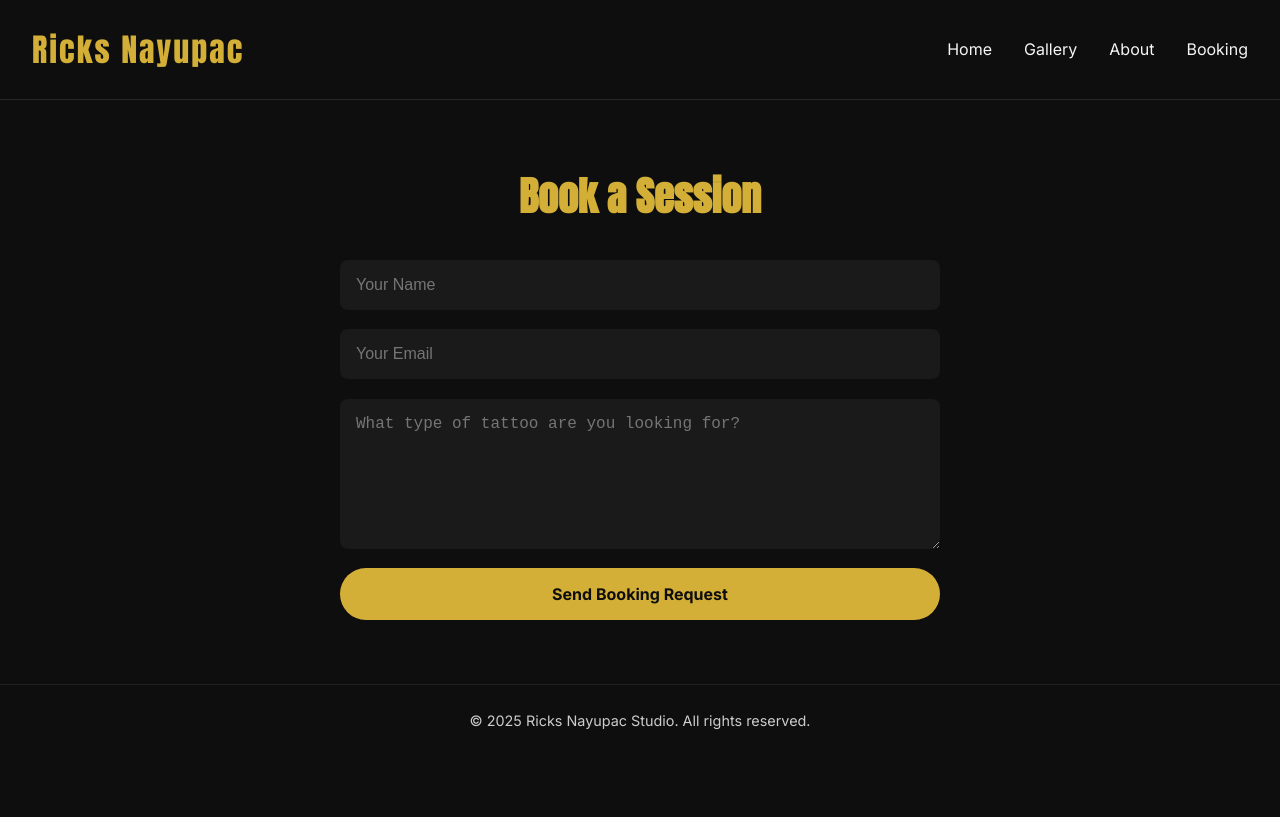
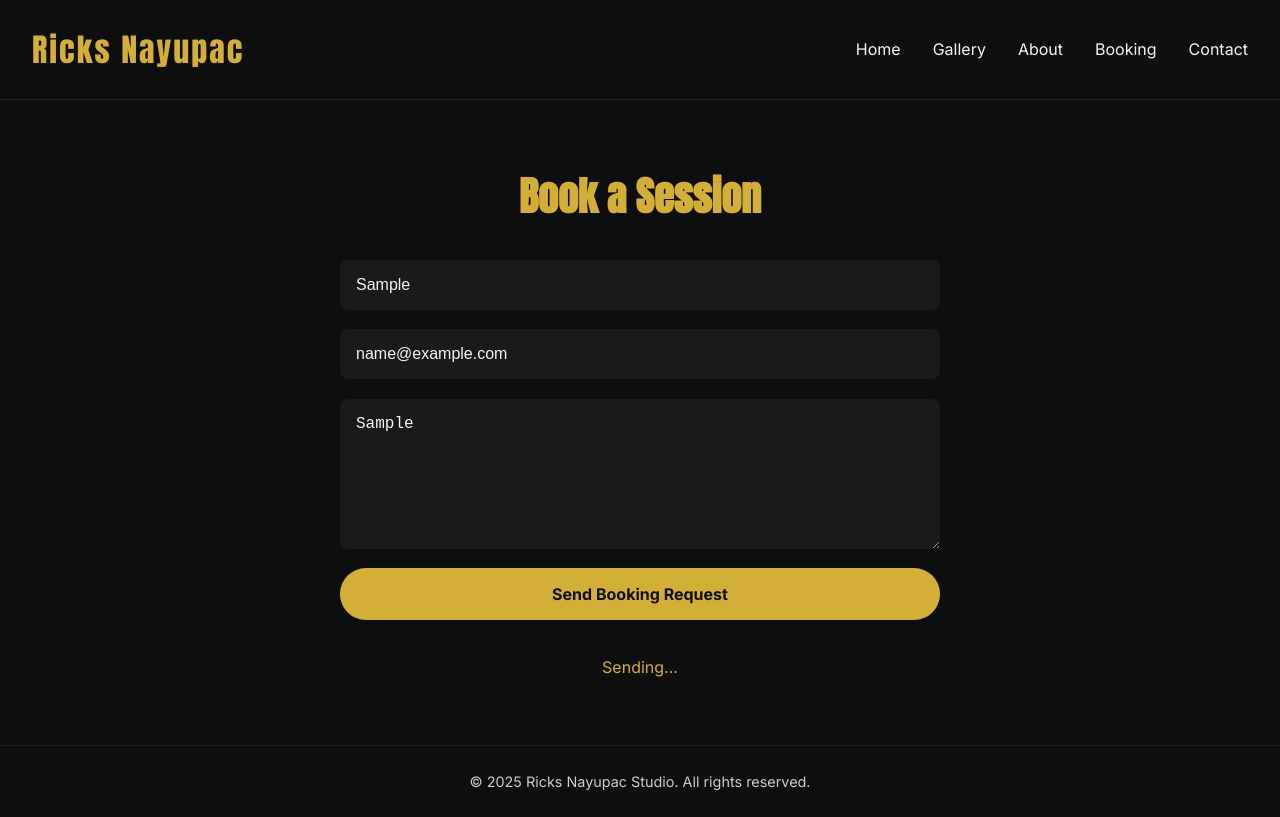
Before and after one commit to estelo2jz/tattoo-ricks, a React (Create React App) app: page /booking in a window 1280 px wide. Both pictures are taken after typing "Sample", "name@example.com", "Sample" into the empty fields and a click on the button "Send Booking Request". Built offline with nearby package versions, Linux system fonts and the light colour scheme.

Commit message:
added booking function using FormSpree

```diff
--- a/src/components/Header/Header.jsx
+++ b/src/components/Header/Header.jsx
@@ -18,7 +18,7 @@ const Header = () => {
         <Link to="/gallery" onClick={closeMenu}>Gallery</Link>
         <Link to="/about" onClick={closeMenu}>About</Link>
         <Link to="/booking" onClick={closeMenu}>Booking</Link>
-        {/* <Link to="/contact" onClick={closeMenu}>Contact</Link> */}
+        <Link to="/contact" onClick={closeMenu}>Contact</Link>
       </nav>
 
       <div
--- a/src/pages/Booking/Booking.jsx
+++ b/src/pages/Booking/Booking.jsx
@@ -3,15 +3,34 @@ import "./Booking.scss";
 
 const Booking = () => {
   const [form, setForm] = useState({ name: "", email: "", message: "" });
+  const [status, setStatus] = useState("");
 
   const handleChange = (e) => {
     setForm({ ...form, [e.target.name]: e.target.value });
   };
 
-  const handleSubmit = (e) => {
+  const handleSubmit = async (e) => {
     e.preventDefault();
-    alert("Booking submitted! I’ll be in touch soon.");
-    setForm({ name: "", email: "", message: "" });
+    setStatus("Sending...");
+
+    const res = await fetch("https://formspree.io/f/mayvlvwg", { // Replace with your real endpoint
+      method: "POST",
+      headers: {
+        "Content-Type": "application/json",
+      },
+      body: JSON.stringify({
+        name: form.name,
+        email: form.email,
+        message: form.message,
+      }),
+    });
+
+    if (res.ok) {
+      setStatus("Thanks! Your booking request was sent.");
+      setForm({ name: "", email: "", message: "" });
+    } else {
+      setStatus("Something went wrong. Please try again later.");
+    }
   };
 
   return (
@@ -42,6 +61,7 @@ const Booking = () => {
           required
         />
         <button type="submit">Send Booking Request</button>
+        {status && <p className="booking__status">{status}</p>}
       </form>
     </section>
   );
--- a/src/pages/Booking/Booking.scss
+++ b/src/pages/Booking/Booking.scss
@@ -50,3 +50,12 @@
     }
   }
 }
+
+
+.booking__status {
+  margin-top: 1rem;
+  color: #d4af37;
+  font-weight: 500;
+  font-size: 1rem;
+  text-align: center;
+}
```
